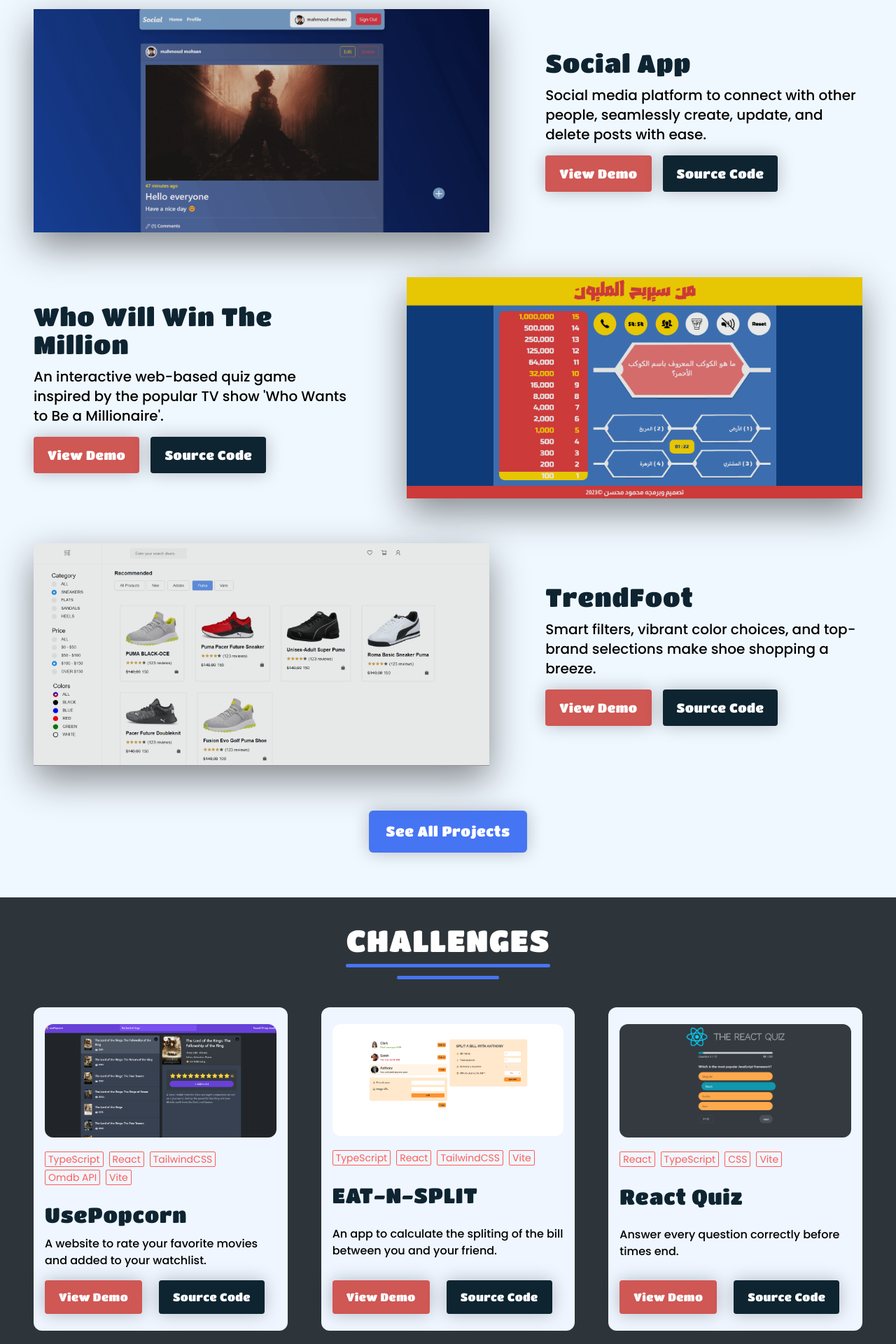
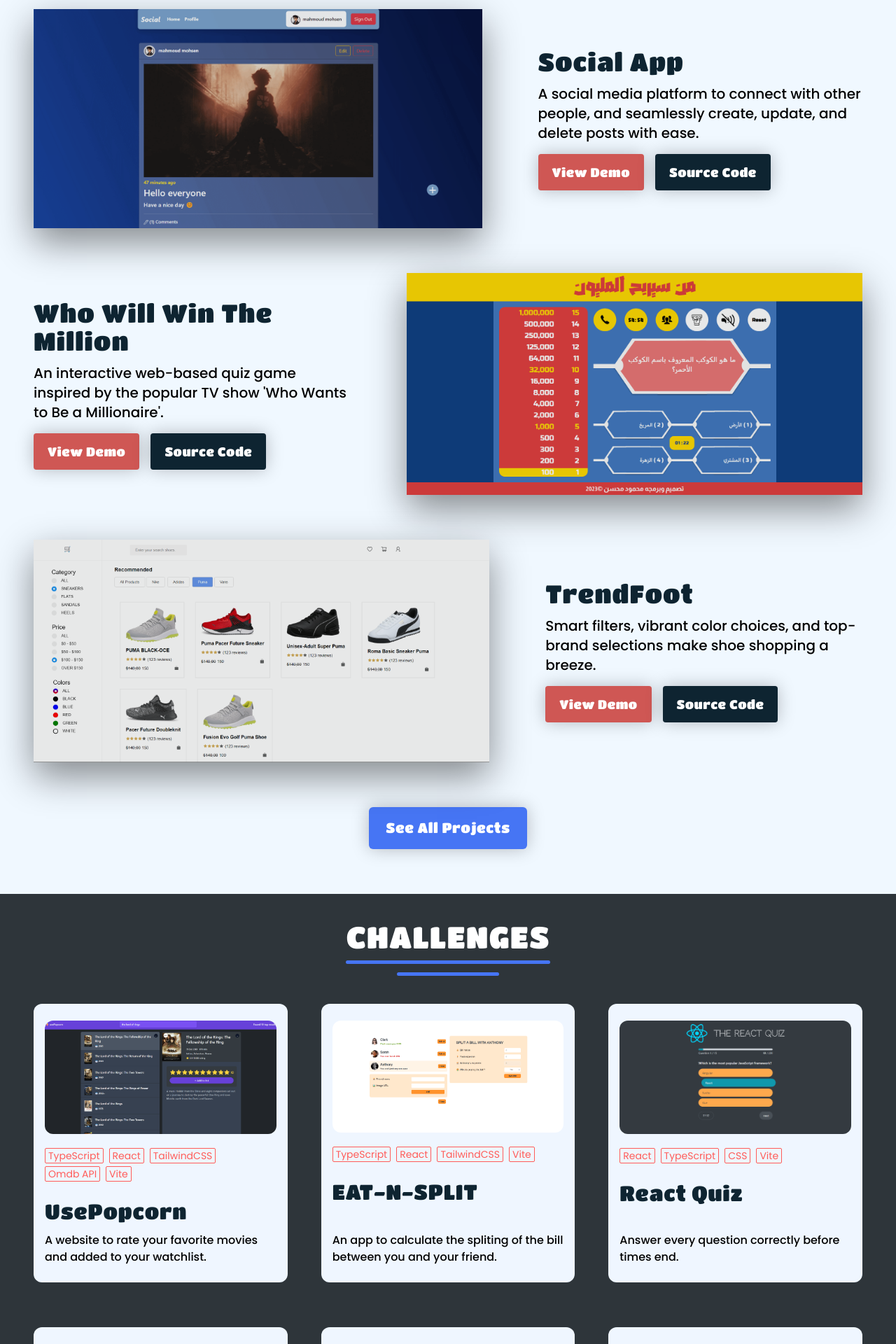
Before and after one commit to mahmoud-mohsen-dev/my-portfolio, a React (Vite) app: page / in a window 1280 px wide. Shown: the part 2500-4420 px from the top of the page at 70% size. Built offline with nearby package versions, Linux system fonts and the light colour scheme; a web font is replaced by a local one.

Commit message:
updating links for projects repo and live src

```diff
--- a/src/components/smallRusable/Challenge.tsx
+++ b/src/components/smallRusable/Challenge.tsx
@@ -35,7 +35,7 @@ function Challenge({ info, darkModeIsOn }: { info: challengeType; darkModeIsOn:
           {description}
         </p>
 
-        <div className="mt-4 flex flex-wrap gap-6 justify-start">
+        <div className="mt-4 flex-wrap gap-6 justify-start hidden">
           <Anchor className=" bg-red-dark px-5 py-3 rounded text-white" href={liveSrc}>
             View Demo
           </Anchor>
--- a/src/data/projects.json
+++ b/src/data/projects.json
@@ -3,10 +3,10 @@
     "imgSrc": "./projects-images/social-media-app.png",
     "imgAlt": "social app",
     "title": "social app",
-    "description": "Social media platform to connect with other people, seamlessly create, update, and delete posts with ease.",
+    "description": "A social media platform to connect with other people, and seamlessly create, update, and delete posts with ease.",
     "tools": ["JavaScript", "Bootstrap", "HTML", "Axios", "Tarmeez API", "Postman"],
-    "liveSrc": "https://mahmoud-mohsen-dev.github.io/social-media-app/",
-    "codeSrc": "https://github.com/mahmoud-mohsen-dev/social-media-app",
+    "liveSrc": "https://mahmoud-mohsen-dev.github.io/social-app/",
+    "codeSrc": "https://github.com/mahmoud-mohsen-dev/social-app",
     "order": 1
   },
   {
@@ -15,7 +15,7 @@
     "title": "who will win the million",
     "description": "An interactive web-based quiz game inspired by the popular TV show 'Who Wants to Be a Millionaire'.",
     "tools": ["React", "TypeScript", "CSS", "Figma"],
-    "liveSrc": "https://mahmoud-mohsen-dev.github.io/who-will-win-the-million/",
+    "liveSrc": "https://who-will-win-the-million.vercel.app/",
     "codeSrc": "https://github.com/mahmoud-mohsen-dev/who-will-win-the-million",
     "order": 2
   },
@@ -25,8 +25,8 @@
     "title": "TrendFoot",
     "description": "Smart filters, vibrant color choices, and top-brand selections make shoe shopping a breeze.",
     "tools": ["React", "TypeScript", "CSS"],
-    "liveSrc": "https://mahmoud-mohsen-dev.github.io/filter-by-category/",
-    "codeSrc": "https://github.com/mahmoud-mohsen-dev/filter-by-category",
+    "liveSrc": "https://trendfoot.vercel.app/",
+    "codeSrc": "https://github.com/mahmoud-mohsen-dev/trendfoot",
     "order": 3
   },
   {
@@ -34,9 +34,9 @@
     "imgAlt": "mahmoud mohsen portfolio",
     "title": "My Portfolio",
     "description": "Digital Portfolio: Uncover a spectrum of my work",
-    "tools": ["React", "TailwindCSS", "TypeScript"],
+    "tools": ["React", "TailwindCSS", "TypeScript", "Figma"],
     "liveSrc": "#home",
-    "codeSrc": "https://github.com/mahmoud-mohsen-dev/portfolio",
+    "codeSrc": "https://github.com/mahmoud-mohsen-dev/My-Portfolio",
     "order": null
   }
 ]
```
